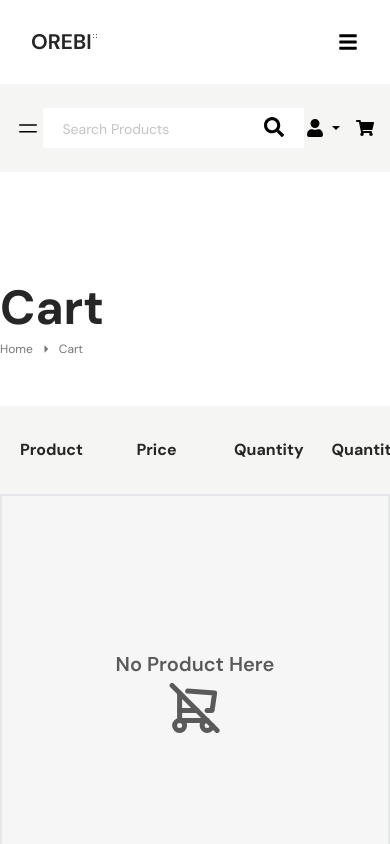
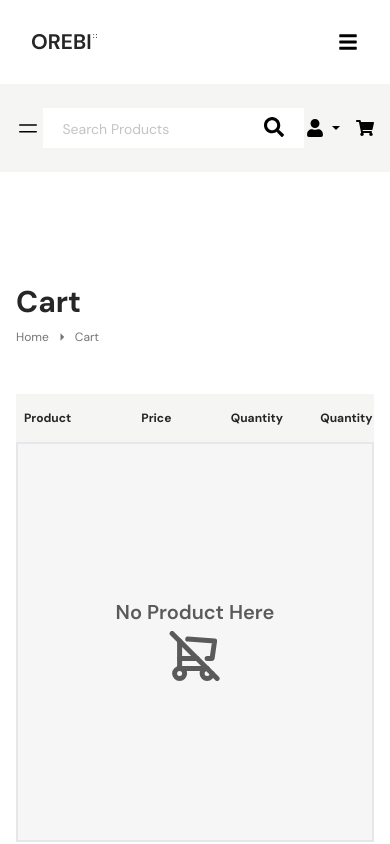
Before and after one commit to karmakarCoder/Ecommerce, a React (Vite) app: page /cart in a window 390 px wide. Shown: the top 844 px of the page. Built offline with nearby package versions, Linux system fonts and the light colour scheme.

Commit message:
modified

```diff
--- a/src/Pages/Cart/Cart.jsx
+++ b/src/Pages/Cart/Cart.jsx
@@ -26,7 +26,7 @@ const Cart = () => {
   }, [dispatch, cartitem]);
 
   // Product cart remove functionality
-  const HandleRemove = () => {
+  const HandleRemove = (item) => {
     dispatch(removeCart(item));
   };
 
@@ -52,41 +52,43 @@ const Cart = () => {
 
   return (
     <>
-      <div className="py-28">
+      <div className="py-28 px-4 lg:px-0">
         <div className="container">
           <div>
             <div className="pb-12">
-              <h1 className="font-DMsans font-bold text-5xl text-primaryFontColor">
+              <h1 className="font-DMsans font-bold text-3xl lg:text-5xl text-primaryFontColor">
                 Cart
               </h1>
               <div className="pt-2">
                 <Breadcrumb />
               </div>
             </div>
-            <div className="flex">
-              <div className="w-[35%] text-base font-DMsans font-bold text-primaryFontColor">
+            <div className="flex w-full">
+              <div className="w-[35%] text-xs lg:text-base font-DMsans font-bold text-primaryFontColor">
                 <div>
-                  <h4 className="bg-[#F5F5F3] py-8 pl-5">Product</h4>
+                  <h4 className="bg-[#F5F5F3] py-4 lg:py-8 pl-2 lg:pl-5">
+                    Product
+                  </h4>
                 </div>
               </div>
 
               {/* ========= */}
-              <div className="w-[25%] text-base font-DMsans font-bold text-primaryFontColor">
+              <div className="w-[25%] text-xs lg:text-base font-DMsans font-bold text-primaryFontColor">
                 <div>
-                  <h4 className="bg-[#F5F5F3] py-8">Price</h4>
+                  <h4 className="bg-[#F5F5F3] py-4 lg:py-8">Price</h4>
                 </div>
               </div>
 
-              <div className="w-[25%] text-base font-DMsans font-bold text-primaryFontColor">
+              <div className="w-[25%] text-xs lg:text-base font-DMsans font-bold text-primaryFontColor">
                 <div>
-                  <h4 className="bg-[#F5F5F3] py-8">Quantity</h4>
+                  <h4 className="bg-[#F5F5F3] py-4 lg:py-8">Quantity</h4>
                 </div>
               </div>
 
               {/* ============== */}
-              <div className="w-[15%] text-base font-DMsans font-bold text-primaryFontColor">
+              <div className="w-[15%] text-xs lg:text-base font-DMsans font-bold text-primaryFontColor">
                 <div>
-                  <h4 className="bg-[#F5F5F3] py-8">Quantity</h4>
+                  <h4 className="bg-[#F5F5F3] py-4 lg:py-8">Quantity</h4>
                 </div>
               </div>
             </div>
@@ -100,12 +102,12 @@ const Cart = () => {
                   >
                     <div className="py-7 pl-5 flex items-center  w-[35%]">
                       <div
-                        className="mr-7 text-xl cursor-pointer hover:scale-110 transition-all active:text-yellow-400"
+                        className="mr-3 lg:mr-7 text-xl cursor-pointer hover:scale-110 transition-all active:text-yellow-400"
                         onClick={() => HandleRemove(item)}
                       >
                         <RxCross2 />
                       </div>
-                      <div className="w-[100px] h-[100px] rounded-md">
+                      <div className="w-[50px] lg:w-[100px] lg:h-[100px] h-[50px] rounded-md">
                         <img
                           src={item.thumbnail}
                           alt={item.thumbnail}
@@ -113,7 +115,7 @@ const Cart = () => {
                         />
                       </div>
 
-                      <p className="pl-5 text-base font-DMsans font-bold text-primaryFontColor w-[60%] whitespace-nowrap text-ellipsis overflow-hidden">
+                      <p className="pl-2 text-base font-DMsans font-bold text-primaryFontColor w-[60%] whitespace-nowrap text-ellipsis overflow-hidden">
                         {item.title ? item.title : "Product name"}
                       </p>
                     </div>
```
